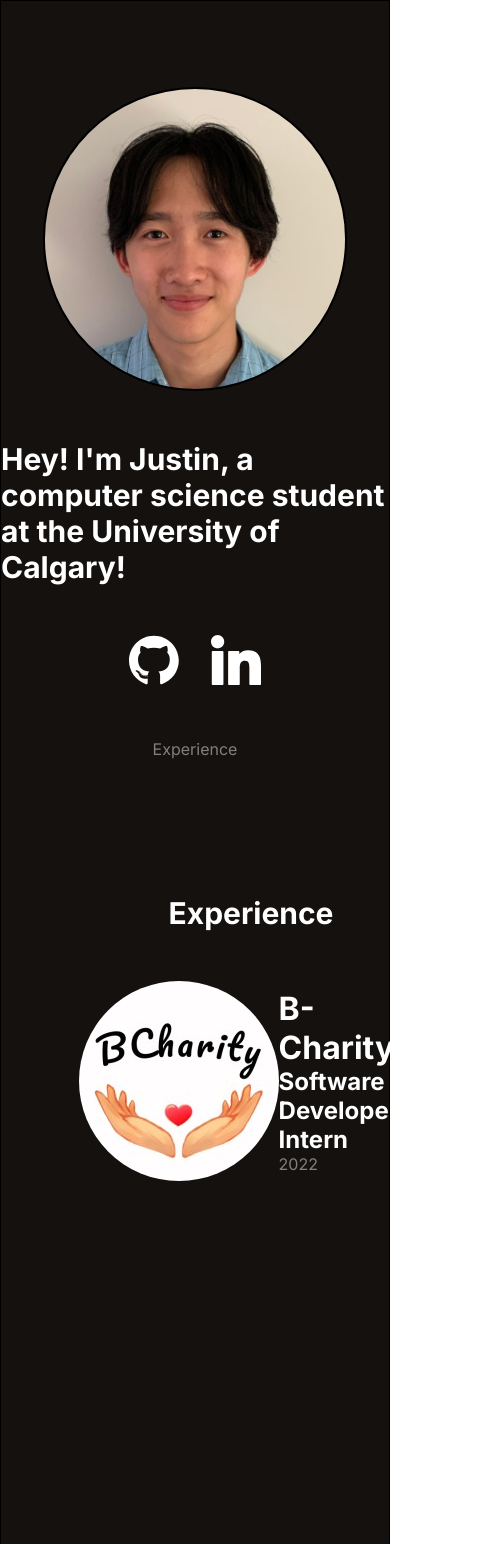
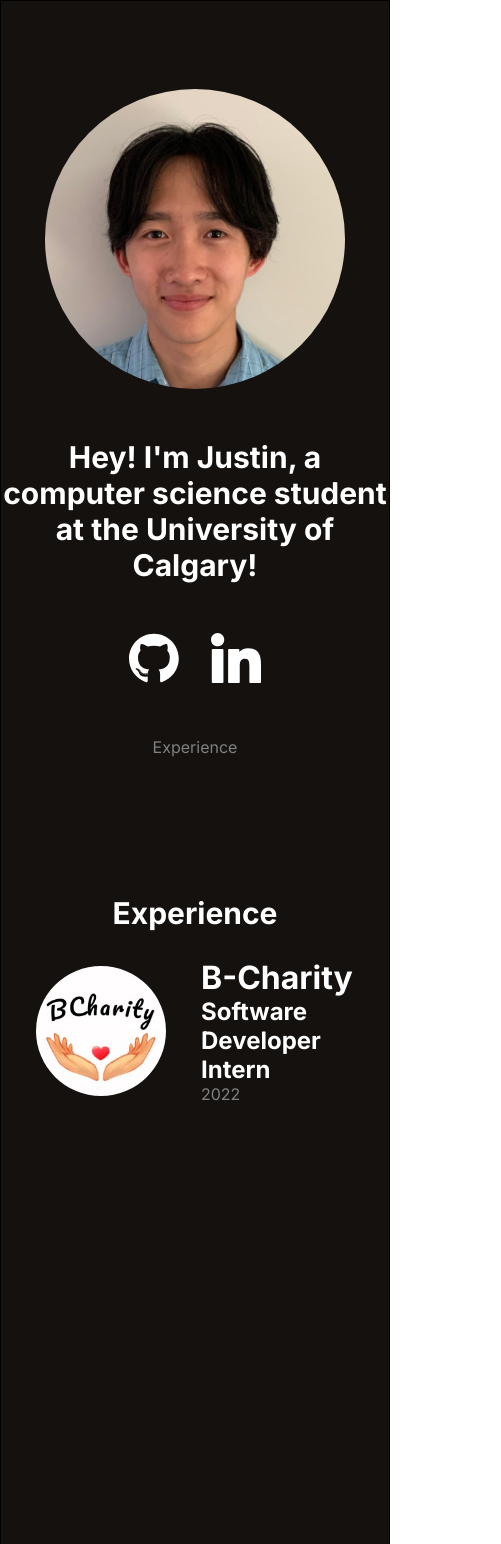
Before and after one commit to JustinTan-1/portfolio, a React (Vite) app: page / in a window 390 px wide. Shown: the top 1544 px of the page, 501 px wide, since content can reach past the window. Built offline with nearby package versions, Linux system fonts and the light colour scheme.

Commit message:
improved mobile view

```diff
--- a/src/App.jsx
+++ b/src/App.jsx
@@ -9,7 +9,7 @@ import {reveal} from "./utils/animation"
 function App() {
 
   function onScrollClick() {
-    document.getElementById("experience").scrollIntoView();
+    document.getElementById("experience--section").scrollIntoView();
   }
   return (
     <main className="main">
@@ -20,16 +20,18 @@ function App() {
         <motion.a href="https://github.com/JustinTan-1" target="_blank" whileHover={{scale:1.05}} variants={reveal}><img src={Github} className="icon" /></motion.a>
         <motion.a href="https://www.linkedin.com/in/justintan217/" target="_blank" whileHover={{scale:1.05}} variants={reveal}><img src={Linkedin} className="icon" /></motion.a>
         </div>
-        <motion.div className="links" href="#experience" whileHover={{scale:1.05}} variants={reveal} onClick={onScrollClick}>Experience</motion.div>
+        <motion.div className="links" whileHover={{scale:1.05}} variants={reveal} onClick={onScrollClick}>Experience</motion.div>
       </motion.div>
-      <motion.div className="experience" id="experience" initial={{opacity: 0, y:50}} whileInView={{y:0,opacity:1}} viewport={{once:true, margin: "-200px"}} transition={{delay:0.2, duration:1, ease:easeIn,type: "spring"}}><h1 className="subtext">Experience</h1></motion.div>
+      <div id="experience--section">
+      <motion.div className="experience" id="experience" initial={{opacity: 0, y:50}} whileInView={{y:0,opacity:1}} viewport={{once:true}} transition={{delay:0.2, duration:1, ease:easeIn,type: "spring"}}><h1 className="subtext">Experience</h1></motion.div>
       <div className="experience--container">
-      <motion.img className="experience--icon" src={Bcharity} initial={{opacity: 0, y:50}} whileInView={{y:0,opacity:1}} viewport={{once:true, margin: "-200px"}} transition={{delay:0.5, duration:1, ease:easeIn,type: "spring"}}/>
-      <motion.div initial={{opacity: 0, y:50}} whileInView={{y:0,opacity:1}} viewport={{once:true, margin: "-200px"}} transition={{delay:0.5, duration:1, ease:easeIn,type: "spring"}}>
+      <motion.img className="experience--icon" src={Bcharity} initial={{opacity: 0, y:50}} whileInView={{y:0,opacity:1}} viewport={{once:true}} transition={{delay:0.5, duration:1, ease:easeIn,type: "spring"}}/>
+      <motion.div initial={{opacity: 0, y:50}} whileInView={{y:0,opacity:1}} viewport={{once:true}} transition={{delay:0.5, duration:1, ease:easeIn,type: "spring"}}>
       <motion.h1 className="experience--title">B-Charity</motion.h1>
       <motion.h2 className="experience--title">Software Developer Intern</motion.h2>
       <motion.p className="experience--description">2022</motion.p>
       </motion.div>
+      </div>
       </div>
     </main>
   )
--- a/src/index.css
+++ b/src/index.css
@@ -11,19 +11,20 @@ html {
 .subtext {
   color: white;
   font-size: 30px;
+  text-align: center;
 }
 
 .headshot {
   max-height: 300px;
   border-radius: 400px;
-  border: 2px solid black;
   margin-top: -100px;
 }
 
 .main {
   background: #14110F;
-  height: 2000px;
+  height: 1750px;
   border: 0.5px solid black;
+  width: auto;
 }
 
 .container {
@@ -34,7 +35,6 @@ html {
   height: 100vh;
   margin-top: 50px;
   gap: 50px;
-
 }
 
 .icon {
@@ -47,7 +47,6 @@ html {
 }
 
 .experience {
-  width: 500px;
   margin: auto;
   text-align: center;
   margin-bottom: 50px;
@@ -58,7 +57,20 @@ html {
   justify-content: space-between;
   align-items: center;
   width: 60%;
-  margin: auto
+  margin: auto;
+}
+
+
+@media screen and (max-width: 1000px) {
+  .experience--container {
+      width: auto;
+  }
+  .experience--icon {
+    scale: 65%;
+  }
+  .experience {
+    margin-bottom: 0;
+  }
 }
 .experience--icon {
   border-radius: 400px;
```
